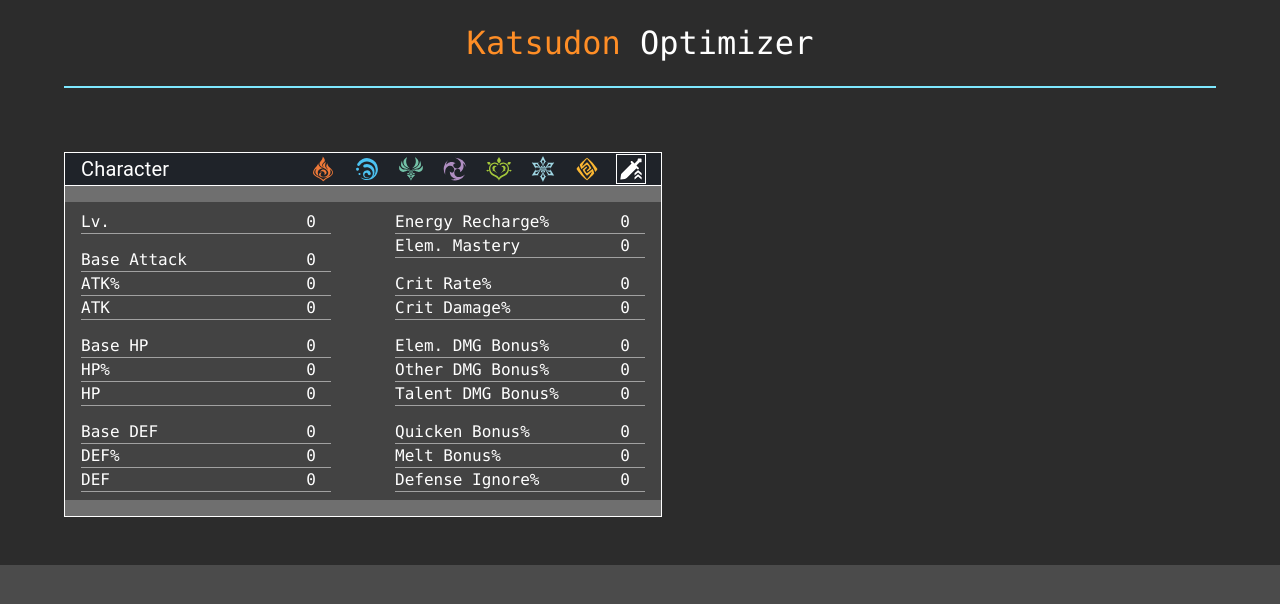
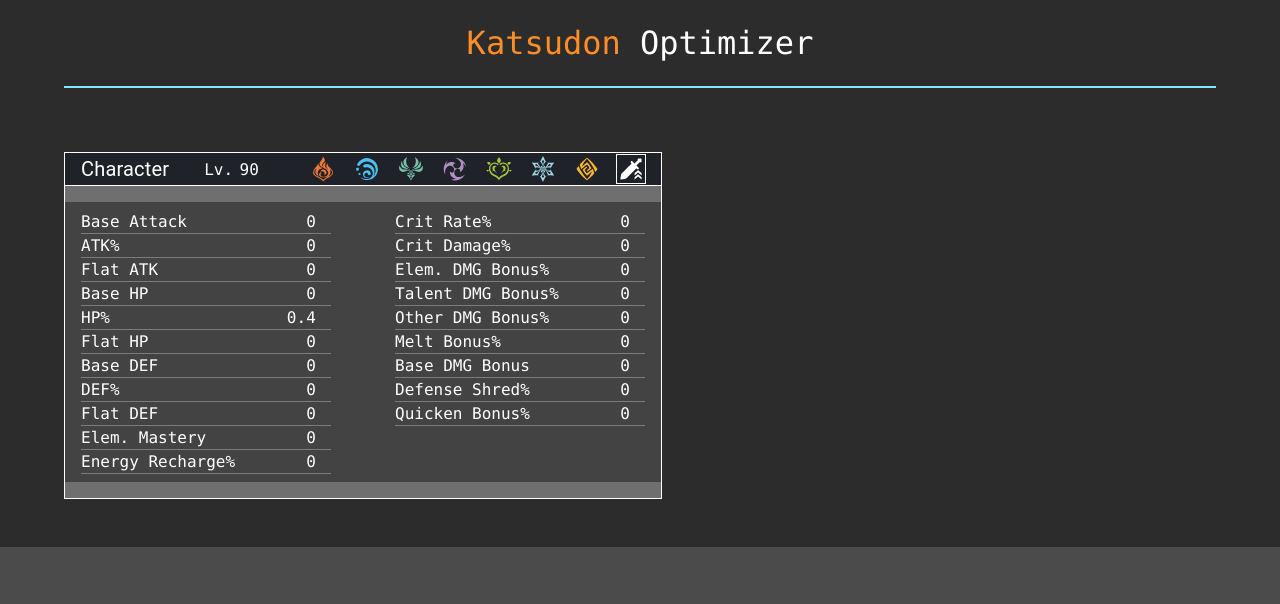
Before and after one commit to DLi7077/katsudon-optimizer-client, a React (Create React App) app: page / in a window 1280 px wide. Shown: the top 604 px of the page. Built offline with nearby package versions, Linux system fonts and the light colour scheme.

Commit message:
refactor character box

```diff
--- a/src/App.js
+++ b/src/App.js
@@ -1,5 +1,3 @@
-import CharacterSection from "./Views/Optimizer/CharacterSection";
-import Header from "./Views/Optimizer/Header";
 import Optimizer from "./Views/Optimizer";
 
 function App() {
--- a/src/Components/InitialStats/Character.js
+++ /dev/null
@@ -1,97 +0,0 @@
-import { useState } from "react";
-import ElementList from "../Elements/ElementList";
-import LabelInput from "../LabelInput";
-import { INITIAL_CHARACTER_STATS } from "../../Constants/Initial/character";
-import { ELEMENT_BACKGROUND } from "../../Constants/elements";
-import { map } from "lodash";
-import BoxContainer from "../BoxContainer";
-
-import useObjectForm from "../../Hooks/useObjectForm";
-import { Typography } from "@mui/material";
-
-const classes = {
-  header: {
-    display: "flex",
-    justifyContent: 'space-between',
-    alignItems: 'center',
-    height: '32px',
-    paddingInline: "1rem",
-    backgroundColor: '#1F2329',
-    border: '1px solid white'
-  },
-  container: {
-    width: 'fit-content',
-    backgroundColor: "rgba(0,0,0,0.4)",
-    display: "flex",
-    justifyContent: "space-around",
-    gap: "4rem",
-    padding: '0.5rem',
-    paddingInline: '1rem',
-  },
-  partitionContainer: {
-    display: "flex",
-    flexDirection: "column",
-    width: "fit-content",
-  },
-};
-
-export default function Character() {
-  const { leftStats, rightStats } = INITIAL_CHARACTER_STATS;
-  const [backgroundColor, setBackgroundColor] = useState(ELEMENT_BACKGROUND.Physical)
-  const [characterStats, setCharacterStats] =
-    useObjectForm(
-      map([...leftStats, ...rightStats], (stats) => stats.value), { element: null }
-    );
-
-  function Header() {
-    function updateBackgroundColor(element) {
-      setBackgroundColor(ELEMENT_BACKGROUND[element]);
-    }
-
-    return <span style={classes.header}>
-      <Typography style={{ fontSize: '1.25rem' }}> Character </Typography>
-      <ElementList update={updateBackgroundColor} />
-    </span>
-  }
-
-  return <BoxContainer header={Header()} style={{ backgroundColor: backgroundColor }}>
-    <div style={classes.container}>
-      <div style={classes.partitionContainer}>
-        {map(leftStats, (statAttributes, idx) => {
-          const { label, value } = statAttributes;
-          return (
-            <LabelInput
-              key={idx}
-              style={{ borderBottom: '1px solid rgba(255,255,255,0.5)' }}
-              label={label}
-              value={characterStats[value]}
-
-              updateStat={(e) => {
-                const updatedValue = parseFloat(e.target.value);
-                setCharacterStats({ ...characterStats, [value]: updatedValue });
-              }}
-            />
-          );
-        })}
-      </div>
-      <div style={classes.partitionContainer}>
-        {map(rightStats, (statAttributes, idx) => {
-          const { label, value } = statAttributes;
-          return (
-            <LabelInput
-              key={idx}
-              style={{ borderBottom: '1px solid rgba(255,255,255,0.5)' }}
-              label={label}
-              value={characterStats[value]}
-              updateStat={(e) => {
-                const updatedValue = parseFloat(e.target.value);
-                setCharacterStats({ ...characterStats, [value]: updatedValue });
-              }}
-            />
-          );
-        })}
-      </div>
-    </div>
-  </BoxContainer>
-
-}
--- a/src/Components/LabelInput/index.js
+++ b/src/Components/LabelInput/index.js
@@ -33,7 +33,7 @@ export default function LabelInput({ style, label, value, updateStat }) {
         sx={{
           // underline color
           "& .MuiInput-underline:before": { borderBottomColor: "rgba(0,0,0,0)" },
-          "& .MuiInput-underline:after": { borderBottomColor: "white" },
+          "& .MuiInput-underline:after": { borderBottom: "1px solid white" },
         }}
         onChange={updateStat}
       />
--- a/src/Constants/Initial/character.js
+++ b/src/Constants/Initial/character.js
@@ -1,63 +1,21 @@
-const INITIAL_STATS_LEFT = [
-  { label: "Lv.", value: "Level" },
-  { label: "" },
-  { label: "Base Attack", value: "Base Attack" },
-  { label: "ATK%", value: "ATK %" },
-  { label: "ATK", value: "Flat Attack" },
-  { label: "" },
-  { label: "Base HP", value: "Base HP" },
-  { label: "HP%", value: "HP %" },
-  { label: "HP", value: "Flat HP" },
-  { label: "" },
-  { label: "Base DEF", value: "Base DEF" },
-  { label: "DEF%", value: "DEF %" },
-  { label: "DEF", value: "Flat Defense" },
-];
-
-const INITIAL_STATS_RIGHT = [
-  { label: "Energy Recharge%", value: "Energy Recharge%" },
-  { label: "Elem. Mastery", value: "Elemental Mastery" },
-  { label: "" },
-  { label: "Crit Rate%", value: "Crit Rate" },
-  { label: "Crit Damage%", value: "Crit Damage" },
-  { label: "" },
-  // { label: "Anemo DMG Bonus%", value: "Anemo DMG Bonus%" },
-  // { label: "Cryo DMG Bonus%", value: "Cryo DMG Bonus%" },
-  // { label: "Dendro DMG Bonus%", value: "Dendro DMG Bonus%", },
-  // { label: "Electro DMG Bonus%", value: "Electro DMG Bonus%" },
-  // { label: "Geo DMG Bonus%", value: "Geo DMG Bonus%" },
-  // { label: "Hydro DMG Bonus%", value: "Hydro DMG Bonus%" },
-  // { label: "Pyro DMG Bonus%", value: "Pyro DMG Bonus%" },
-  // { label: "Physical DMG Bonus%", value: "Physical DMG Bonus%" },
-  { label: "Elem. DMG Bonus%", value: "Elemental DMG Bonus%" },
-  { label: "Other DMG Bonus%", value: "Other DMG Bonus%" },
-  { label: "Talent DMG Bonus%", value: "Talent DMG Bonus%" },
-  { label: "" },
-  { label: "Quicken Bonus%", value: "Quicken Bonus%" },
-  { label: "Melt Bonus%", value: "Melt Bonus%" },
-  { label: "Defense Ignore%", value: "Defense Ignore%" },
-];
-
-export const INITIAL_CHARACTER_STATS = {
-  leftStats: INITIAL_STATS_LEFT,
-  rightStats: INITIAL_STATS_RIGHT,
-};
-
 export const CHARACTER_STAT_TEMPLATE = {
   level: 90,
+  element: null,
   base_attack: 0,
   attack_percent: 0,
   flat_attack: 0,
   base_hp: 0,
   hp_percent: 0.4,
   flat_hp: 0,
+  base_def: 0,
+  def_percent: 0,
   flat_def: 0,
-  def_percent: 0,
   elemental_mastery: 0,
   energy_recharge: 0,
   crit_rate: 0,
   crit_damage: 0,
   damage_bonus_elemental: 0,
+  damage_bonus_talent: 0,
   damage_bonus_all: 0,
   melt_bonus: 0,
   base_damage_bonus: 0,
--- /dev/null
+++ b/src/Constants/labels.js
@@ -0,0 +1,24 @@
+export const STAT_LABEL = {
+  level: "Level",
+  element: "Element",
+  base_attack: "Base Attack",
+  attack_percent: "ATK%",
+  flat_attack: "Flat ATK",
+  base_hp: "Base HP",
+  hp_percent: "HP%",
+  flat_hp: "Flat HP",
+  base_def: "Base DEF",
+  def_percent: "DEF%",
+  flat_def: "Flat DEF",
+  elemental_mastery: "Elem. Mastery",
+  energy_recharge: "Energy Recharge%",
+  crit_rate: "Crit Rate%",
+  crit_damage: "Crit Damage%",
+  damage_bonus_elemental: "Elem. DMG Bonus%",
+  damage_bonus_talent: "Talent DMG Bonus%",
+  damage_bonus_all: "Other DMG Bonus%",
+  melt_bonus: "Melt Bonus%",
+  base_damage_bonus: "Base DMG Bonus",
+  defense_shred: "Defense Shred%",
+  quicken_bonus: "Quicken Bonus%",
+};
--- a/src/Hooks/useOptimizeControl/index.js
+++ b/src/Hooks/useOptimizeControl/index.js
@@ -1,4 +1,4 @@
-import { useState } from "react";
+import { useEffect, useState } from "react";
 import {
   BONUS_GAIN_TEMPLATE,
   TALENT_SCALING_TEMPLATE,
@@ -14,6 +14,10 @@ export default function useOptimizeControl() {
   const [talentScaling, setTalentScaling] = useState(TALENT_SCALING_TEMPLATE);
   const [bonusStatGains, setBonusStatGains] = useState(BONUS_GAIN_TEMPLATE);
   const [buffCollections, setBuffCollections] = useState(BUFFS);
+
+  useEffect(() => {
+    console.log(characterStats);
+  }, [characterStats]);
 
   function updateCharacterStats(key, value) {
     const updatedStats = { ...characterStats, [key]: value };
--- /dev/null
+++ b/src/Views/Optimizer/Character.js
@@ -0,0 +1,132 @@
+import { useState } from "react";
+import ElementList from "../../Components/Elements/ElementList";
+import LabelInput from "../../Components/LabelInput";
+import { ELEMENT_BACKGROUND } from "../../Constants/elements";
+import { map, pick } from "lodash";
+import BoxContainer from "../../Components/BoxContainer";
+import { Typography } from "@mui/material";
+import { STAT_LABEL } from "../../Constants/labels";
+
+const classes = {
+  header: {
+    display: "flex",
+    justifyContent: "space-between",
+    alignItems: "center",
+    height: "32px",
+    paddingInline: "1rem",
+    backgroundColor: "#1F2329",
+    border: "1px solid white",
+  },
+  container: {
+    width: "fit-content",
+    backgroundColor: "rgba(0,0,0,0.4)",
+    display: "flex",
+    justifyContent: "space-around",
+    gap: "4rem",
+    padding: "0.5rem",
+    paddingInline: "1rem",
+  },
+  partitionContainer: {
+    display: "flex",
+    flexDirection: "column",
+    width: "fit-content",
+  },
+};
+
+export default function Character(props) {
+  const [backgroundColor, setBackgroundColor] = useState(
+    ELEMENT_BACKGROUND.Physical
+  );
+
+  function Header() {
+    function setElement(element) {
+      setBackgroundColor(ELEMENT_BACKGROUND[element]);
+      props.updateCharacterStats("element", element);
+    }
+
+    return (
+      <span style={classes.header}>
+        <Typography style={{ fontSize: "1.25rem" }}> Character </Typography>
+        <LabelInput
+          label={"Lv."}
+          style={{ width: "70px" }}
+          value={props.characterStats["level"]}
+          updateStat={(e) => {
+            const updatedValue = parseFloat(e.target.value) ?? 0;
+            props.updateCharacterStats("level", updatedValue);
+          }}
+        />
+        <ElementList update={setElement} />
+      </span>
+    );
+  }
+
+  const leftStats = pick(props.characterStats, [
+    "base_attack",
+    "attack_percent",
+    "flat_attack",
+    "base_hp",
+    "hp_percent",
+    "flat_hp",
+    "base_def",
+    "def_percent",
+    "flat_def",
+    "elemental_mastery",
+    "energy_recharge",
+  ]);
+
+  const rightStats = pick(props.characterStats, [
+    "crit_rate",
+    "crit_damage",
+    "damage_bonus_elemental",
+    "damage_bonus_talent",
+    "damage_bonus_all",
+    "melt_bonus",
+    "base_damage_bonus",
+    "defense_shred",
+    "quicken_bonus",
+  ]);
+
+  return (
+    <BoxContainer
+      header={Header()}
+      style={{ backgroundColor: backgroundColor }}>
+      <div style={classes.container}>
+        <div style={classes.partitionContainer}>
+          {map(leftStats, (value, stat) => (
+            <LabelInput
+              key={`character-starting-${stat}`}
+              style={{ borderBottom: "1px solid rgba(255,255,255,0.3)" }}
+              label={STAT_LABEL[stat]}
+              value={value}
+              updateStat={(e) => {
+                const updatedValue = parseFloat(e.target.value);
+                props.updateCharacterStats(
+                  stat,
+                  isNaN(updatedValue) ? 0 : updatedValue
+                );
+              }}
+            />
+          ))}
+        </div>
+        <div style={classes.partitionContainer}>
+          {map(rightStats, (value, stat) => (
+            <LabelInput
+              key={`character-starting-${stat}`}
+              style={{ borderBottom: "1px solid rgba(255,255,255,0.3)" }}
+              label={STAT_LABEL[stat]}
+              value={value}
+              updateStat={(e) => {
+                const updatedValue = parseFloat(e.target.value);
+                props.updateCharacterStats(
+                  stat,
+                  isNaN(updatedValue) ? 0 : updatedValue
+                );
+              }}
+            />
+          ))}
+        </div>
+      </div>
+    </BoxContainer>
+  );
+}
--- a/src/Views/Optimizer/CharacterSection.js
+++ /dev/null
@@ -1,6 +0,0 @@
-import React from "react";
-import Character from "../../Components/InitialStats/Character";
-
-export default function CharacterSection() {
-  return <Character />;
-}
--- a/src/Views/Optimizer/index.js
+++ b/src/Views/Optimizer/index.js
@@ -1,6 +1,6 @@
 import React from "react";
 import useOptimizeControl from "../../Hooks/useOptimizeControl";
-import CharacterSection from "./CharacterSection";
+import Character from "./Character";
 import Header from "./Header";
 import "./styles.css";
 
@@ -26,7 +26,10 @@ export default function Optimizer() {
     <div className="optimize-page">
       <Header />
       <div className="optimize-section character-part">
-        <CharacterSection />
+        <Character
+          characterStats={characterStats}
+          updateCharacterStats={updateCharacterStats}
+        />
       </div>
     </div>
   );
--- a/src/index.css
+++ b/src/index.css
@@ -1,5 +1,6 @@
 html {
   min-height: 100vh;
+  min-width: 100vw;
   position: relative;
   font-size: 16px;
   color: white;
@@ -9,6 +10,7 @@ html {
 body {
   margin: 0;
   padding: 0;
+  width: 100%;
   display: flex;
   flex-direction: column;
   align-items: center;
@@ -18,7 +20,7 @@ body {
 }
 
 #root {
-  width: min(100vw, 1800px);
+  width: min(1800px, 100%);
 }
 
 code {
```
Also changed, not shown: src/Sections/Initial.js (+7 -6 lines).
